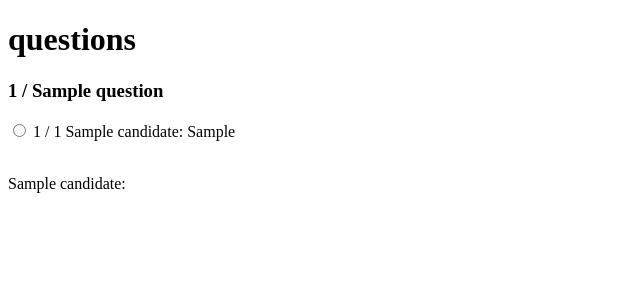
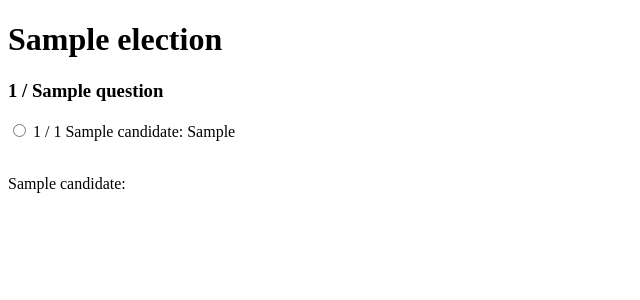
Before and after one commit to mileeme/voteUP2020, a Django app: page / in a window 1280 px wide. Shown: the top 300 px of the page, without its empty margins (0-640 px from the left). Run offline with Django 3.2, Linux system fonts and the light colour scheme; tables that the repository leaves empty hold one stand-in row (values such as "Sample post").

Commit message:
added election model

```diff
--- a/polls/admin.py
+++ b/polls/admin.py
@@ -1,6 +1,10 @@
 from django.contrib import admin
-from .models import Candidate, Response, Question
+from .models import Election, Candidate, Response, Question
 
+
+@admin.register(Election)
+class ElectionAdmin(admin.ModelAdmin):
+    list_display = ('date', 'name',)
 
 @admin.register(Candidate)
 class CandidateAdmin(admin.ModelAdmin):
--- a/polls/models.py
+++ b/polls/models.py
@@ -1,7 +1,19 @@
 from django.db import models
 
 
+class Election(models.Model):
+    name = models.CharField(max_length=255, blank=True, null=True)
+    date = models.DateField('date')
+
+    class Meta:
+        ordering = ['date', 'name',]
+
+    def __str__(self):
+        return f"{self.name}"
+
+
 class Candidate(models.Model):
+    election = models.ForeignKey(Election, blank=True, null=True, on_delete=models.CASCADE, related_name='candidates')
     f_name = models.CharField(max_length=60, blank=True, null=True)
     l_name = models.CharField(max_length=60, blank=True, null=True)
     profile_photo = models.ImageField(upload_to='polls', blank=True, null=True)
--- a/polls/templates/polls/index.html
+++ b/polls/templates/polls/index.html
@@ -3,7 +3,9 @@
 {% block body %}
 <div class="container">
     <!-- poll -->
-    <h1>questions</h1>
+    {% for election in election_list %}
+    <div>
+        <h1>{{ election.name }}</h1>
 
         <!-- get question -->
         {% for question in question_list %}
@@ -41,5 +43,7 @@
         <!-- <p>biden: <span id="candidateA"></span></p> -->
         {% endfor %}
     </div>
+    {% endfor %}
+</div>
 
 {% endblock %}
--- a/polls/views.py
+++ b/polls/views.py
@@ -1,16 +1,19 @@
 from django.shortcuts import render, get_object_or_404
 from django.urls import reverse
-from .models import Candidate, Question, Response
+from .models import Election, Candidate, Question, Response
 
 
 def index(request):
+    election_list = Election.objects.all()
+    candidate_list = Candidate.objects.all()
+    question_list = Question.objects.all().order_by('number')
     response_list = Response.objects.all()
-    question_list = Question.objects.all().order_by('number')
-    candidate_list = Candidate.objects.all()
+
     template_name = 'polls/index.html'
     context = {
+        'election_list': election_list,
+        'candidate_list': candidate_list,
+        'question_list': question_list,
         'response_list': response_list,
-        'question_list': question_list,
-        'candidate_list': candidate_list,
     }
     return render(request, template_name, context)
```
Also changed, not shown: polls/migrations/0006_auto_20200617_0718.py (added), readme.md. Lines whose indentation alone changed are shown as unchanged.
